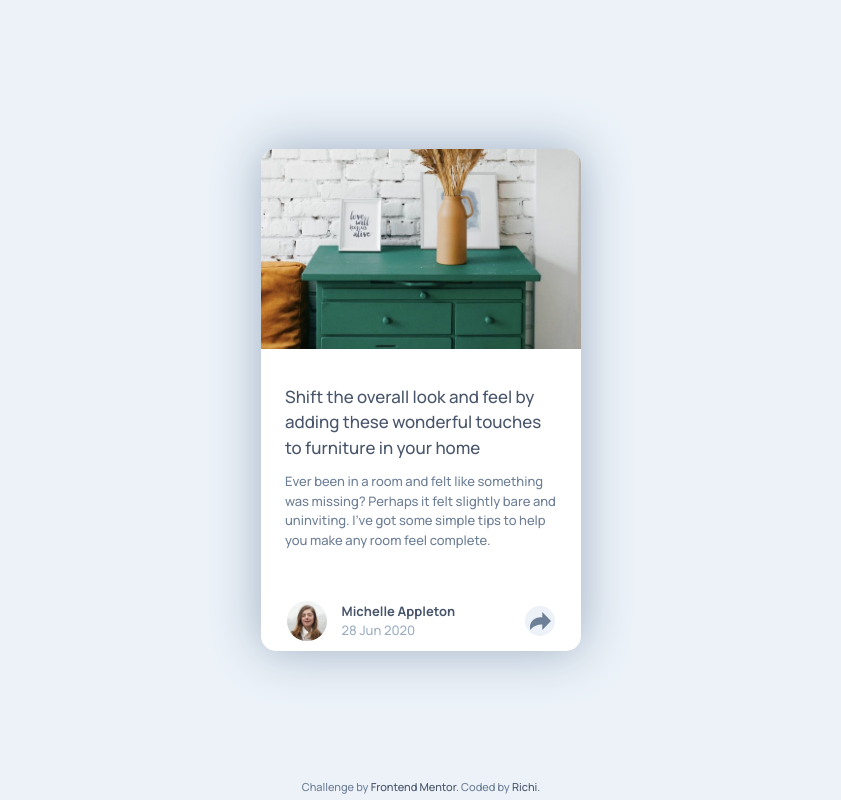
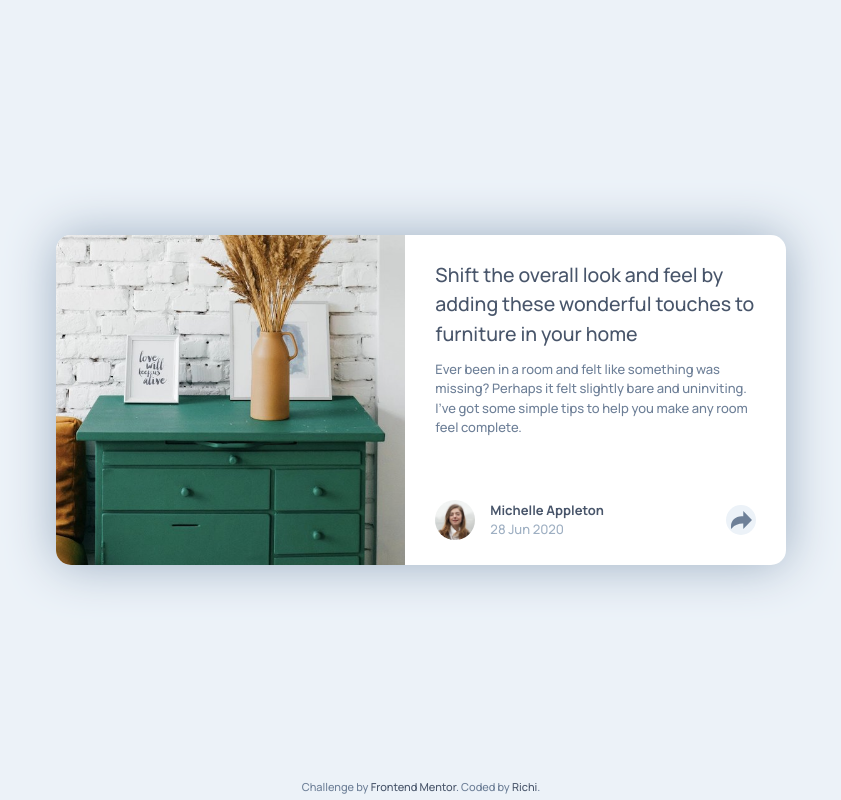
Before and after one commit to AndresRicardo/article-preview-component-master, a plain HTML site: page index.html in a window 1280 px wide. Shown: the whole page, without its empty margins (219-1060 px from the left). Drawn offline with nearby package versions, Linux system fonts and the light colour scheme.

Commit message:
desktop design ready

```diff
--- a/css/styles.scss
+++ b/css/styles.scss
@@ -52,7 +52,6 @@ body {
     border-radius: 15px;
     box-shadow: 0px 0px 50px $colorGrayishBlue;
     background-color: white;
-    // overflow: hidden;
 
     #hero {
         width: 100%;
@@ -66,6 +65,10 @@ body {
             height: 100%;
             object-fit: cover;
         }
+    }
+    #notHero {
+        width: 100%;
+        @include flexColumn();
     }
 
     #content {
@@ -101,7 +104,7 @@ body {
             background-color: $colorVeryDarkGrayishBlue;
             position: absolute;
             top: -100%;
-            right: -23%;
+            right: -97px;
             display: none;
 
             #popText {
@@ -261,6 +264,66 @@ body {
     }
 }
 
+@media screen and (min-width: 900px) {
+    #card {
+        width: 730px;
+        height: 330px;
+        display: flex;
+        flex-direction: row;
+        justify-content: space-between;
+
+        #hero {
+            // width: 100%;
+            height: 100%;
+            margin: 0px;
+            padding: 0px;
+            border-top-left-radius: 15px;
+            border-top-right-radius: 0px;
+            border-bottom-left-radius: 15px;
+            overflow: hidden;
+            flex-grow: 4;
+            img {
+                width: 100%;
+                height: 100%;
+                object-fit: cover;
+            }
+        }
+        #notHero {
+            // width: 100%;
+            height: 100%;
+            padding: 25px 30px 15px 30px;
+            flex-grow: 6;
+            display: flex;
+            flex-direction: column;
+            justify-content: space-between;
+            align-items: flex-start;
+        }
+
+        #content {
+            width: 100%;
+            margin: 0px;
+            #cardTitle {
+                margin-bottom: 12px;
+                font-size: 1.5em;
+                color: $colorVeryDarkGrayishBlue;
+                line-height: 1.5em;
+            }
+            #cardDescription {
+                color: $colorDesaturatedDarkBlue;
+                line-height: 1.5em;
+            }
+        }
+
+        #contact {
+            width: 100%;
+            height: 60px;
+            padding: 0px 0px;
+            border-bottom-left-radius: 0px;
+            border-bottom-right-radius: 15px;
+        }
+    }
+}
+
 .attribution {
     font-size: 11px;
     text-align: center;
--- a/index.html
+++ b/index.html
@@ -22,6 +22,7 @@
   <div id="card">
     <div id="hero"><img src="images/drawers.jpg" alt="hero"></div>
 
+    <div id="notHero">
       <div id="content">
 
         <h2 id="cardTitle">Shift the overall look and feel by adding these wonderful
@@ -57,12 +58,13 @@
         <span id="social">
           <a class="brands" id="facebook" href="https://www.facebook.com" target="_blank"><img
               src="images/icon-facebook.svg" alt="facebook"></a>
-        <a class="brands" id="twitter" href="https://www.twiter.com" target="_blank"><img src="images/icon-twitter.svg"
-            alt="twiter"></a>
+          <a class="brands" id="twitter" href="https://www.twiter.com" target="_blank"><img
+              src="images/icon-twitter.svg" alt="twiter"></a>
           <a class="brands" id="pinterest" href="https://www.pinterest.com" target="_blank"><img
               src="images/icon-pinterest.svg" alt="pinterest"></a>
         </span>
         <div id="shareIcon2"><img id="shareIcon2Img" src="images/icon-share.svg" alt="share"></div>
+      </div>
     </div>
   </div>
 
--- a/js/app.js
+++ b/js/app.js
@@ -8,7 +8,7 @@ contact.style.display = "flex";
 sharePannel.style.display = "none";
 popover.style.display = "none";
 
-const screenSizeBreakpoint1 = 375;
+const screenSizeBreakpoint1 = 900;
 
 // Get the size of the device screen
 let screenWidth = screen.width;
```
Also changed, not shown: css/styles.css, 1 other file. Lines whose indentation alone changed are shown as unchanged.
